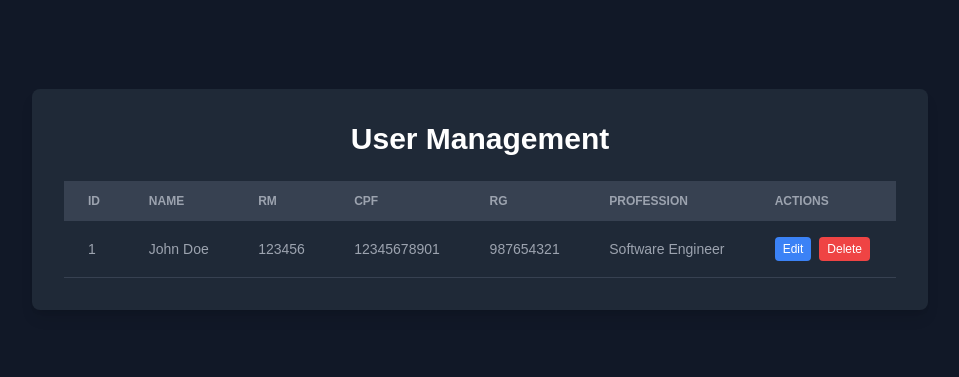
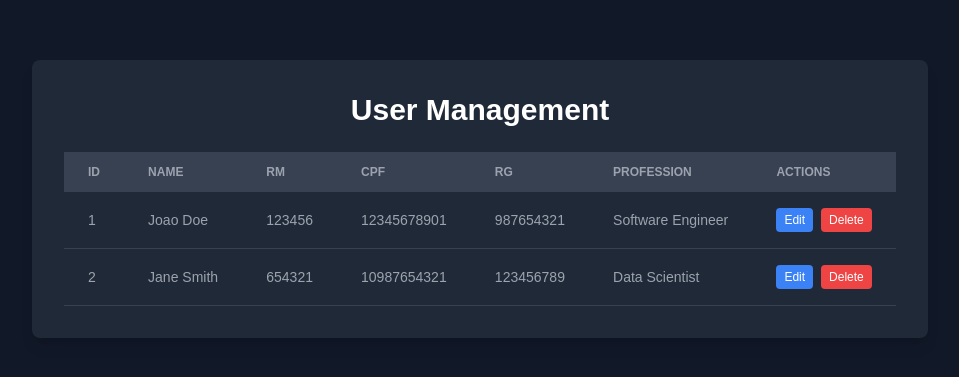
Before and after one commit to codelize/ultimatedevopment, a Next.js app: page /user-management in a window 1280 px wide. Shown: the part 201-578 px from the top of the page, without its empty margins (160-1119 px from the left). Built offline with nearby package versions, Linux system fonts and the light colour scheme.

Commit message:
Criação da API Local

```diff
--- /dev/null
+++ b/public/users.json
@@ -0,0 +1,18 @@
+[
+    {
+      "id": 1,
+      "name": "Joao Doe",
+      "rm": "123456",
+      "cpf": "12345678901",
+      "rg": "987654321",
+      "profession": "Software Engineer"
+    },
+    {
+      "id": 2,
+      "name": "Jane Smith",
+      "rm": "654321",
+      "cpf": "10987654321",
+      "rg": "123456789",
+      "profession": "Data Scientist"
+    }
+  ]
--- /dev/null
+++ b/src/app/api/users/route.ts
@@ -0,0 +1,11 @@
+import { NextResponse } from 'next/server';
+import fs from 'fs';
+import path from 'path';
+
+export async function GET() {
+  const filePath = path.join(process.cwd(), 'public', 'users.json');
+  const fileContents = fs.readFileSync(filePath, 'utf8');
+  const users = JSON.parse(fileContents);
+
+  return NextResponse.json(users);
+}
--- a/src/app/user-management/page.tsx
+++ b/src/app/user-management/page.tsx
@@ -1,9 +1,28 @@
-const users = [
-    { id: 1, name: 'John Doe', rm: '123456', cpf: '12345678901', rg: '987654321', profession: 'Software Engineer' },
-    // Adicione mais usuários conforme necessário
-  ];
+"use client";
+
+import { useEffect, useState } from 'react';
+
+type User = {
+  id: number;
+  name: string;
+  rm: string;
+  cpf: string;
+  rg: string;
+  profession: string;
+};
 
 export default function UserManagementPage() {
+  const [users, setUsers] = useState<User[]>([]);
+
+  useEffect(() => {
+    async function fetchUsers() {
+      const response = await fetch('/api/users');
+      const data = await response.json();
+      setUsers(data);
+    }
+    fetchUsers();
+  }, []);
+
   return (
     <div className="flex items-center justify-center min-h-screen bg-gray-900">
       <div className="w-full max-w-4xl p-8 space-y-6 bg-gray-800 rounded-lg shadow-lg">
```
Also changed, not shown: src/app/utils/api.ts (deleted). Lines whose indentation alone changed are shown as unchanged.
